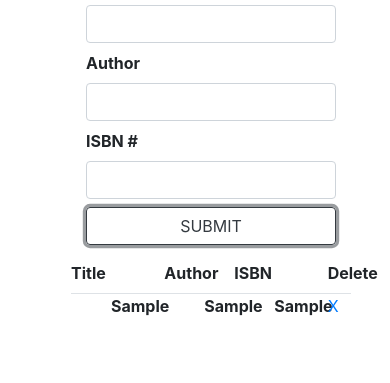
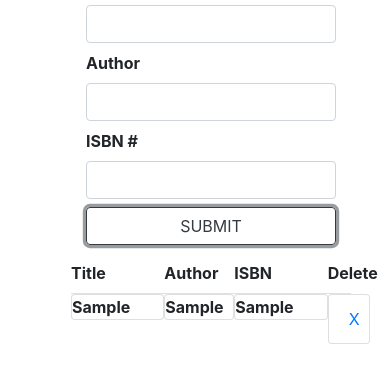
Before and after one commit to h-sarhan/BookList, a plain HTML site: page index.html in a window 390 px wide. Both pictures are taken after typing "Sample", "Sample", "Sample" into the empty fields and a click on the button "SUBMIT". Shown: the part 123-506 px from the top of the page. Drawn offline with nearby package versions, Linux system fonts and the light colour scheme.

Commit message:
Improved support for mobile

```diff
--- a/index.html
+++ b/index.html
@@ -30,19 +30,19 @@
 				<div class="row my-3">
 					<div class="col-4 font-weight-bold p-0">
 						<div class="border-bottom pb-2">Title</div>
-						<ul class="book-title list" style="list-style: none;"></ul>
+						<ul class="book-title list-unstyled"></ul>
 					</div>
 					<div class="col-3 font-weight-bold p-0">
 						<div class="border-bottom pb-2">Author</div>
-						<ul class="book-author" style="list-style: none;"></ul>
+						<ul class="book-author list-unstyled"></ul>
 					</div>
 					<div class="col-4 font-weight-bold p-0">
 						<div class="border-bottom pb-2">ISBN</div>
-						<ul class="book-isbn" style="list-style: none;"></ul>
+						<ul class="book-isbn p-0 list-unstyled"></ul>
 					</div>
-					<div class="col-1  p-0">
-						<ul class="deleteMe p-0" style="list-style: none;">
-							<div class="border-bottom font-weight-bold pb-2">Delete</div>
+					<div class="col-1 p-0">
+						<ul class="deleteMe p-0 list-unstyled list-unstyled">
+							<div class="border-bottom font-weight-bold pb-2 ">Delete</div>
 						</ul>
 					</div>
 				</div>
--- a/script.js
+++ b/script.js
@@ -34,15 +34,15 @@ if (localStorage.getItem("Books") == null) {
 function addBook(book) {
 	counter++;
 	let bookTitle = document.createElement("li");
-	bookTitle.className = `title li-${counter}`;
+	bookTitle.className = `title li-${counter} list-group-item p-0`;
 	bookTitle.textContent = book.title;
 	titleList.appendChild(bookTitle);
 	let bookAuthor = document.createElement("li");
-	bookAuthor.className = `author li-${counter}`;
+	bookAuthor.className = `author li-${counter} list-group-item p-0`;
 	bookAuthor.textContent = book.author;
 	authorList.appendChild(bookAuthor);
 	let bookIsbn = document.createElement("li");
-	bookIsbn.className = `isbn li-${counter}`;
+	bookIsbn.className = `isbn li-${counter} list-group-item  p-0`;
 	bookIsbn.textContent = book.isbn;
 	isbnList.appendChild(bookIsbn);
 }
@@ -53,6 +53,7 @@ function addDelete(book) {
 	deleteButton.appendChild(deleteList);
 	let deleteBtn = document.createElement("a");
 	deleteBtn.textContent = "X";
+	deleteBtn.className = "list-group-item ";
 	deleteBtn.setAttribute("href", "#");
 	deleteBtn.setAttribute("id", `${c}`);
 
```
